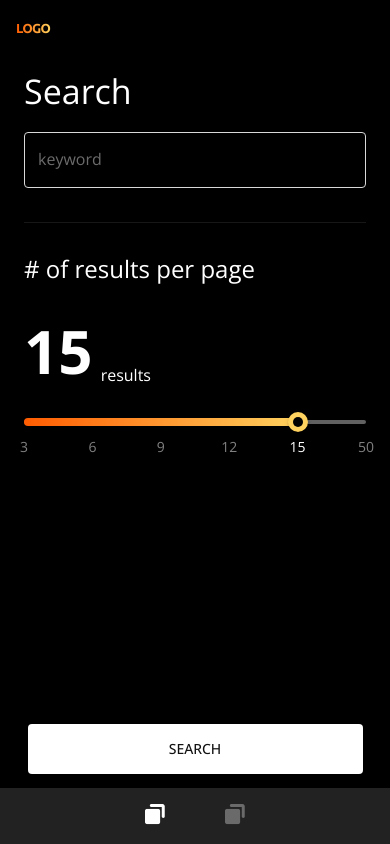
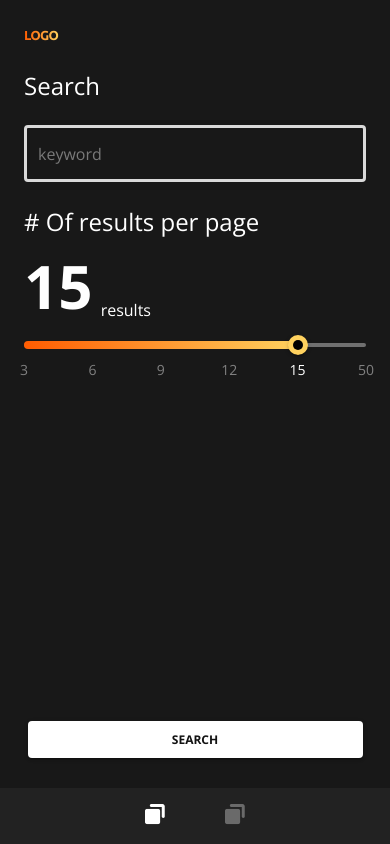
Before and after one commit to ahwei/hello-world, a React (Vite) app: page / in a window 390 px wide. Built offline with nearby package versions, Linux system fonts and the light colour scheme; no server answers.

Commit message:
style: update ButtonLarge and Input components for improved aesthetics and responsiveness; enhance MobileNavbar and Home layout for better user experience

```diff
--- a/src/components/Button/ButtonLarge.tsx
+++ b/src/components/Button/ButtonLarge.tsx
@@ -14,10 +14,10 @@ const ButtonLarge = ({ children, ...props }: Props) => {
       variant="contained"
       sx={(theme) => ({
         borderRadius: '4px',
-        gap: 10,
         width: 335,
-        padding: '13px 16px',
-        fontSize: '14px',
+        padding: '8px',
+        fontSize: '12px',
+        fontWeight: '1000',
         '&:hover': {
           backgroundColor: theme.palette.common.black,
           color: theme.palette.primary.main,
--- a/src/components/Input/index.tsx
+++ b/src/components/Input/index.tsx
@@ -13,6 +13,7 @@ const Input = ({ sx, ...props }: TextFieldProps) => {
             color: 'common.white',
             '& fieldset': {
               borderColor: 'grey.300',
+              borderWidth: '3px',
             },
             '&:hover fieldset': {
               borderColor: 'grey.300',
--- a/src/components/Layout/MobileNavbar.tsx
+++ b/src/components/Layout/MobileNavbar.tsx
@@ -20,8 +20,8 @@ const MobileNavbar = () => {
 
   return (
     <>
-      <AppBar sx={{ backgroundColor: 'common.black' }}>
-        <Toolbar>
+      <AppBar sx={{ backgroundColor: 'common.black', boxShadow: 'none' }}>
+        <Toolbar sx={{ height: 70, p: 3 }}>
           {location.pathname == '/' && (
             <img src="/logo.png" alt="logo" width={35} height={15} />
           )}
--- a/src/pages/Home.tsx
+++ b/src/pages/Home.tsx
@@ -47,25 +47,36 @@ const Home = () => {
           minWidth: { xs: '100%', sm: 800 },
         }}
       >
-        <Typography variant="h4" color="primary" sx={{ mb: '20px' }}>
+        <Typography
+          variant="h5"
+          color="primary"
+          sx={{ mb: (theme) => theme.spacing(3) }}
+        >
           Search
         </Typography>
         <Input
-          sx={{ width: '100%', mb: '30px' }}
+          sx={{
+            width: '100%',
+            mb: (theme) => theme.spacing(2.5),
+          }}
           placeholder="keyword"
           value={keyword}
           onChange={(e) => setKeyWord(e.target.value)}
         />
-        <Divider sx={{ mb: '30px' }} />
-        <Typography variant="h5" color="primary" sx={{ mb: '30px' }}>
-          # of results per page
+
+        <Typography
+          variant="h5"
+          color="primary"
+          sx={{ mb: (theme) => theme.spacing(1.5) }}
+        >
+          # Of results per page
         </Typography>
         <Box
           flexDirection="row"
           display="flex"
           alignItems="flex-end"
           gap={1}
-          sx={{ mb: '20px' }}
+          sx={{ mb: (theme) => theme.spacing(1) }}
         >
           <Typography variant="h2" color="primary" sx={{ fontWeight: 700 }}>
             {marks.find((mark) => mark.value === resultsPerPage)?.label}
@@ -85,7 +96,7 @@ const Home = () => {
           marks={marks}
         />
       </Box>
-
+      <Divider sx={{ backgroundColor: 'white' }} />
       <Box
         sx={{
           marginTop: 'auto',
@@ -93,9 +104,13 @@ const Home = () => {
           minWidth: 800,
           justifyContent: { xs: 'center', sm: 'flex-start' },
           display: 'flex',
+          pb: (theme) => theme.spacing(2),
         }}
       >
         <ButtonLarge
+          sx={{
+            mt: (theme) => theme.spacing(7),
+          }}
           onClick={() => {
             navigate('/search', {
               state: {
--- a/src/theme.tsx
+++ b/src/theme.tsx
@@ -19,6 +19,9 @@ const theme = createTheme({
     },
     grey: {
       300: '#D9D9D9',
+    },
+    common: {
+      black: '#181818',
     },
   },
   components: {
```
